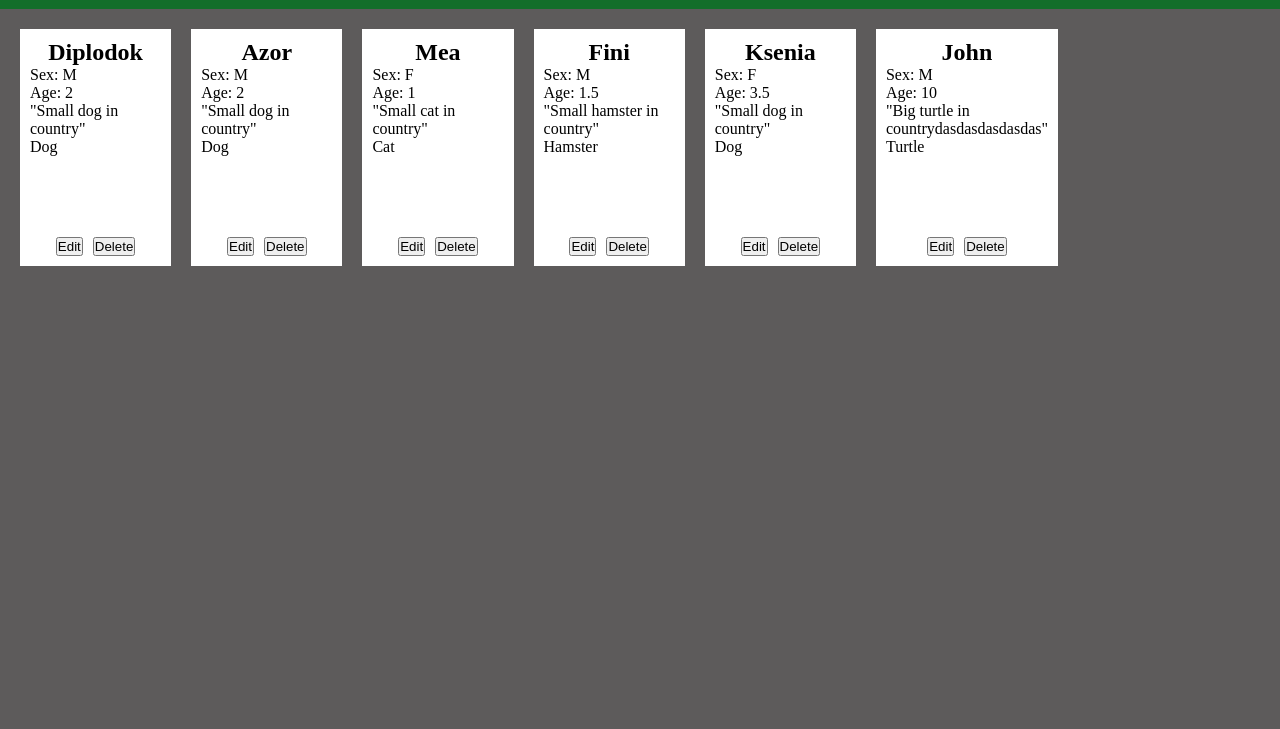
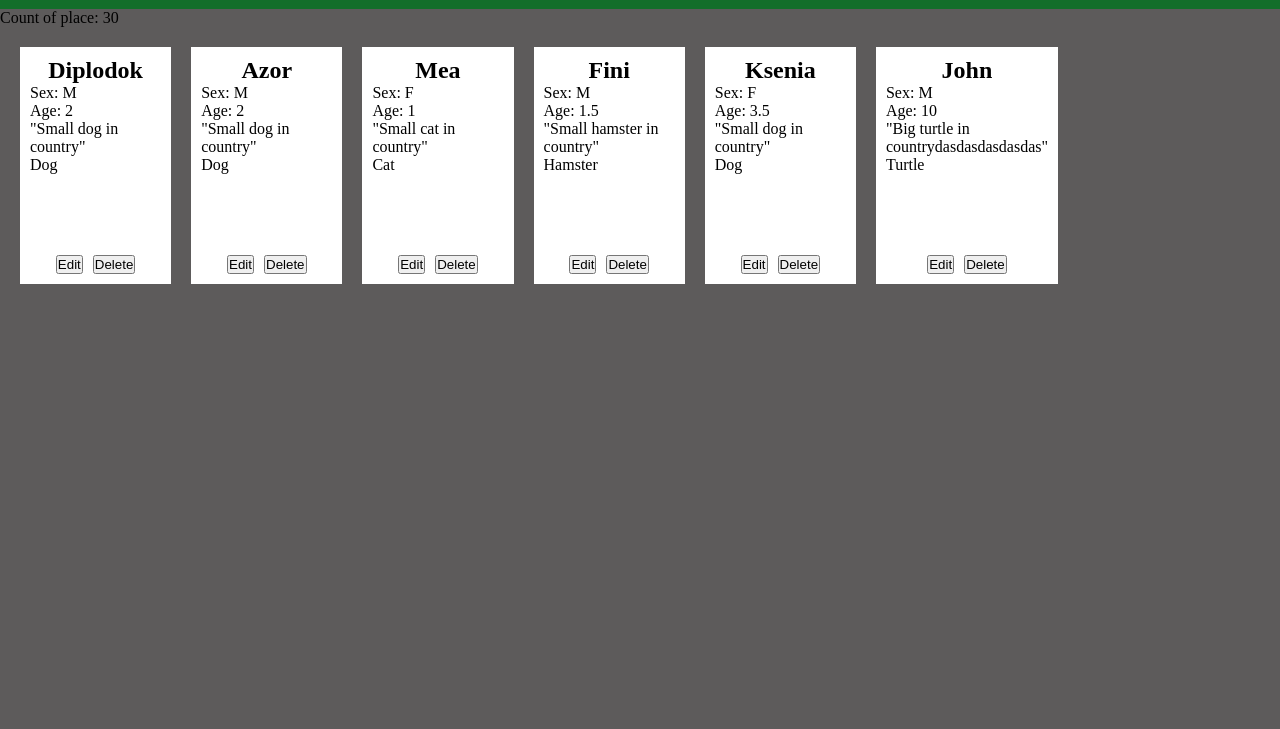
Before and after one commit to lukaszbajor/Animal_Shelter_Project-JS-, a plain HTML site: page index.html in a window 1280 px wide. Shown: the part 71-800 px from the top of the page. Drawn offline with Linux system fonts and the light colour scheme.

Commit message:
add span to count of place in shelter

```diff
--- a/index.html
+++ b/index.html
@@ -18,6 +18,7 @@
           </ul>
         </nav>
       </header>
+      <span>Count of place: 30</span>
       <div class="items">
         <!-- <div class="item">
           <div>
```
